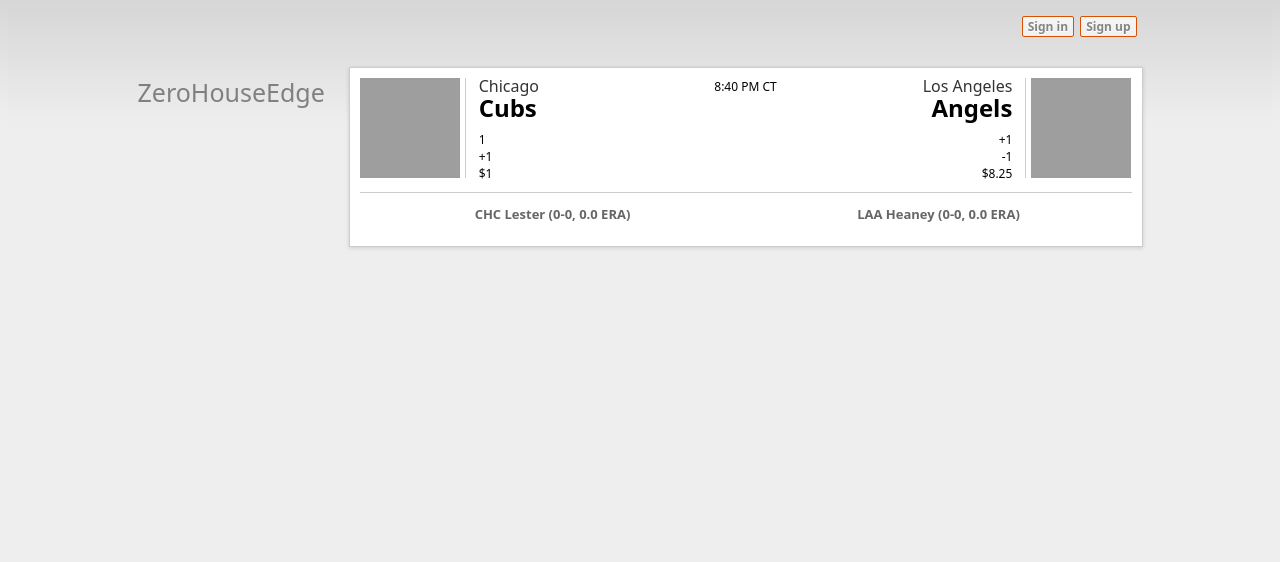
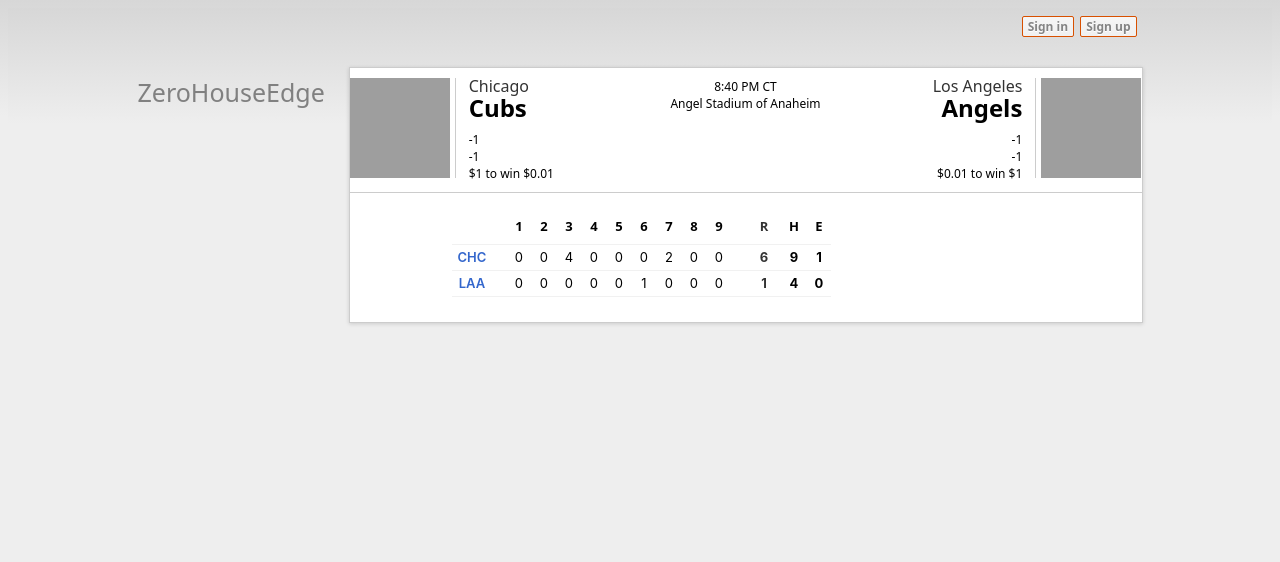
Before and after one commit to JimmyMow/zhe, a Flask app: page /wager/1 in a window 1280 px wide. Shown: the top 562 px of the page. Run offline with Flask 2, Linux system fonts and the light colour scheme; tables that the repository leaves empty hold one stand-in row (values such as "Sample post"); some libraries are stand-ins or nearby versions; grey boxes are pictures that could not be loaded.

Commit message:
styled boxscore and made it dynamic

```diff
--- a/app/__init__.py
+++ b/app/__init__.py
@@ -21,7 +21,7 @@ from flask.ext.bcrypt import Bcrypt
 bcrypt = Bcrypt(app)
 
 # Import the views
-from app.views import lobby, setup, user, wager
+from app.views import lobby, setup, user, wager, filters
 app.register_blueprint(setup.setupbp)
 app.register_blueprint(user.userbp)
 app.register_blueprint(wager.wagerbp)
--- a/app/static/css/global.css
+++ b/app/static/css/global.css
@@ -40,6 +40,10 @@ a.button, .button {
    background: #d85000!important;
    border-color: #b84400!important;
    box-shadow: 0 3px 4px rgba(0,0,0,0.15) inset!important;
+}
+
+.strong {
+  font-weight: bold;
 }
 
 /* Slider */
--- a/app/static/css/wager/show.css
+++ b/app/static/css/wager/show.css
@@ -1,9 +1,5 @@
 .content_box_top {
-   padding: 10px;
-   /*background-color: #f0f0f0;
-   background-image: linear-gradient(to bottom,#fafafa 0%,#f0f0f0 100%);
-   text-shadow: 0 1px 0 #FFF;
-   border-bottom: 1px solid #ccc;*/
+   padding: 10px 0;
    color: #000;
 }
 
@@ -87,24 +83,86 @@
    text-align: center;
 }
 
+.details_top span {
+   display: block;
+}
+
 .game_top .user_top {
    text-align: center;
 }
 
-.game_top .pitching_top {
+.game_top .boxscore_top {
    overflow: hidden;
    position: relative;
    width: 100%;
 }
 
-.game_top .pitcher {
+.boxscore_top .linescore {
+   margin: 15px auto;
+   overflow: hidden;
+   width: 74%;
+}
+
+.boxscore_top .linescore .linescore_container {
    float: left;
-   width: 50%;
-   color: #666;
+   min-width: 30%;
+   position: relative;
+}
+
+.linescore_container .table_linescore {
+    border: 0;
+    margin: 0 auto;
+    position: relative;
+    width: auto;
+}
+
+.linescore_container .team {
+   padding-right: 15px;
+   width: 3em;
+   color: #36c;
+   font-weight: 600;
+}
+
+.linescore_container .team a {
+   color: #36c;
+}
+
+table {
+   /*color: #666;*/
+   border-collapse: collapse;
+   border-spacing: 0;
+}
+
+table th {
    font-size: 13px;
    font-weight: 600;
    line-height: 1em;
-   padding: 15px 0;
-   position: relative;
+   border: 0;
+   min-width: 25px;
+   padding: 6px 0 6px 0;
    text-align: center;
+   height: 24px;
 }
+
+table .space {
+   padding-left: 15px;
+   width: 35px;
+   background: none !important;
+   color: #333;
+}
+
+table tbody tr {
+   background: none;
+   border-bottom: 1px solid #f1f1f1;
+   border-top: 1px solid #f1f1f1;
+   text-align: right;
+   font-size: 16px;
+}
+
+table tbody td {
+   border: 0;
+   min-width: 25px;
+   padding: 6px 0 6px 0;
+   text-align: center;
+   font: normal normal 13px/1em "BentonSans",-apple-system,"Roboto",Helvetica,Arial,sans-serif;
+}
--- a/app/templates/wager/show.html
+++ b/app/templates/wager/show.html
@@ -14,6 +14,7 @@
                      <span class="teamname">
                         <span>{{game.away.name}}</span>
                      </span>
+                     {% if wager.original_side == 'away' %}
                         <span class="spread">
                            <span>{{wager.spread}}</span>
                         </span>
@@ -25,12 +26,30 @@
                            {% endif %}
                         </span>
                         <span class="value">
-                        <span>${{wager.value}}</span>
+                           <span>
+                              ${{wager.value}} to win ${{wager|winnings}}</span>
                         </span>
+                     {% else %}
+                        <span class="spread">
+                           <span>{{wager.spread|oppo}}</span>
+                        </span>
+                        <span class="line">
+                           {% if wager.line < 0 %}
+                              <span>+{{wager.line|int}}</span>
+                           {% else %}
+                              <span>-{{wager.line|int}}</span>
+                           {% endif %}
+                        </span>
+                        <span class="value">
+                           <span>
+                              ${{wager.value}} to win ${{wager|winnings}}</span>
+                        </span>
+                     {% endif %}
                   </div>
                </div>
                <div class="details_top">
                   <span class="gametime_top">8:40 PM CT</span>
+                  <span class="gametime_top">{{game.venue.name}}</span>
                </div>
                <div class="home_top">
                   <div class="team_details">
@@ -40,25 +59,92 @@
                      <span class="teamname">
                         <span>{{game.home.name}}</span>
                      </span>
+                     {% if wager.original_side == 'home' %}
                         <span class="spread">
-                        <span>+{{wager.spread}}</span>
+                           <span>{{wager.spread}}</span>
                         </span>
                         <span class="line">
+                           {% if wager.line > 0 %}
+                              <span>+{{wager.line|int}}</span>
+                           {% else %}
                               <span>-{{wager.line|int}}</span>
+                           {% endif %}
                         </span>
                         <span class="value">
-                        <span>$8.25</span>
+                           <span>
+                              ${{wager.value}} to win ${{wager|winnings}}</span>
                         </span>
+                     {% else %}
+                        <span class="spread">
+                           <span>{{wager.spread|oppo}}</span>
+                        </span>
+                        <span class="line">
+                           {% if wager.line < 0 %}
+                              <span>+{{wager.line|int}}</span>
+                           {% else %}
+                              <span>-{{wager.line|int}}</span>
+                           {% endif %}
+                        </span>
+                        <span class="value">
+                           <span>
+                              ${{wager|winnings}} to win ${{wager.value}}</span>
+                        </span>
+                     {% endif %}
                   </div>
                   <img src="http://a.espncdn.com/combiner/i?img=/i/teamlogos/mlb/500/laa.png&w=150&h=150">
                </div>
             </div> <!-- summary_top -->
-            <div class="pitching_top">
-               <div class="pitcher away">
-                  {{game.away.abbr}} {{game.away.starting_pitcher.last_name}} ({{game.away.starting_pitcher.win}}-{{game.away.starting_pitcher.loss}}, {{game.away.starting_pitcher.era}} ERA)
+            <div class="boxscore_top">
+               <div class="linescore">
+                  <div class="linescore_container">
+                     <table cellspacing="0" class="table_linescore">
+                        <thead>
+                           <tr class="periods">
+                              <th class="team"></th>
+                              <th>1</th>
+                              <th>2</th>
+                              <th>3</th>
+                              <th>4</th>
+                              <th>5</th>
+                              <th>6</th>
+                              <th>7</th>
+                              <th>8</th>
+                              <th>9</th>
+                              <th class="space">R</th>
+                              <th>H</th>
+                              <th>E</th>
+                           </tr>
+                        </thead>
+                       <tbody>
+                           <tr>
+                              <td class="team">
+                                 <a target="_blank" href="">
+                                 {{game.away.abbr}}
+                                 </a>
+                              </td>
+                              {% for scoring in game.away.scoring %}
+                                 <td>{{scoring.runs}}</td>
+                              {% endfor %}
+                              <td class="space strong">{{game.away.runs}}</td>
+                                 <td class="strong">{{game.away.hits}}</td>
+                                 <td class="strong">{{game.away.errors}}</td>
+                           </tr>
+                           <tr>
+                              <td target="_blank" class="team">
+                                 <a href="">
+                                 {{game.home.abbr}}
+                                 </a>
+                              </td>
+                                 {% for scoring in game.home.scoring %}
+                                    <td>{{scoring.runs}}</td>
+                                 {% endfor %}
+                              <td class="space strong">{{game.home.runs}}</td>
+                                <td class="strong">{{game.home.hits}}</td>
+                                <td class="strong">{{game.home.errors}}</td>
+                           </tr>
+                       </tbody>
+                   </table>
                   </div>
-               <div class="pitcher home">
-                  {{game.home.abbr}} {{game.home.starting_pitcher.last_name}} ({{game.home.starting_pitcher.win}}-{{game.home.starting_pitcher.loss}}, {{game.home.starting_pitcher.era}} ERA)
                </div>
             </div>
          </div> <!-- game_top -->
--- /dev/null
+++ b/app/views/filters.py
@@ -0,0 +1,32 @@
+from app import app
+
+@app.template_filter('date')
+def _jinja2_filter_datetime(date, fmt=None):
+   date = date.split("T")
+   date_object = datetime.strptime(date[0], '%Y-%m-%d')
+   return date_object.strftime('%B %d')
+
+@app.template_filter('oppo')
+def _jinja2_filter_datetime(spread):
+   oppo_spread = spread * -1
+   if oppo_spread > 0:
+      oppo_spread = "+"+str(oppo_spread)
+
+   return oppo_spread
+
+
+@app.template_filter('winnings')
+def _jinja2_filter_datetime(wager):
+
+   value = wager.value
+   line = wager.line
+   if line < 0:
+      multiplier = 100 / abs(line)
+      payout = value * multiplier
+   elif line > 0:
+      multiplier = line / 100
+      payout = value * multiplier
+   else:
+      payout = value
+
+   return payout
--- a/app/views/wager.py
+++ b/app/views/wager.py
@@ -2,13 +2,6 @@ from flask import Blueprint, render_template, url_for
 from app import app, models, db
 from app.toolbox import mlb
 from datetime import datetime
-
-
-@app.template_filter('date')
-def _jinja2_filter_datetime(date, fmt=None):
-   date = date.split("T")
-   date_object = datetime.strptime(date[0], '%Y-%m-%d')
-   return date_object.strftime('%B %d')
 
 # Create a wager blueprint
 wagerbp = Blueprint('wagerbp', __name__, url_prefix='/wager')
```
Lines whose indentation alone changed are shown as unchanged.
